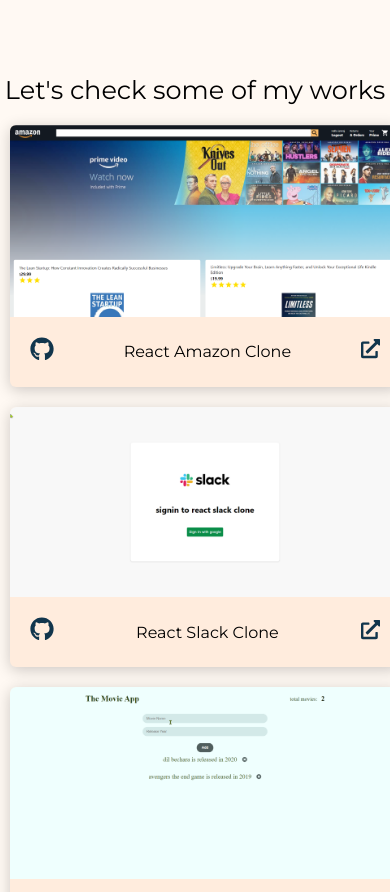
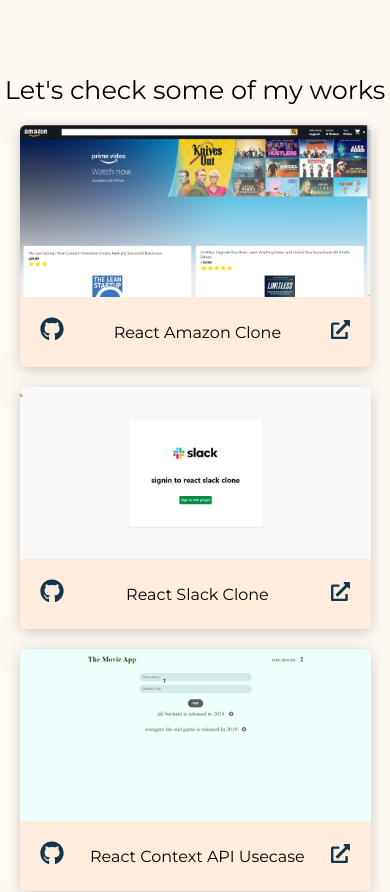
Before and after one commit to sairajchouhan/my-portfolio, a React (Create React App) app: page / in a window 390 px wide. Shown: the part 860-1752 px from the top of the page. Built offline with nearby package versions, Linux system fonts and the light colour scheme; no server answers.

Commit message:
Fully Completed the task lets...goo....

```diff
--- a/src/styles/Grid.css
+++ b/src/styles/Grid.css
@@ -11,7 +11,6 @@
 .grid__item {
     background-color: #ffecdd;
     width: 100%;
-    margin: 0 10px;
     display: flex;
     flex-direction: column;
     align-items: center;
@@ -26,3 +25,10 @@
     border-top-right-radius: 6px;
     cursor: zoom-in;
 }
+
+@media (max-width: 575.98px) {
+    .grid__item {
+        width: 90%;
+        margin: 0 auto;
+    }
+}
--- a/src/styles/Works.css
+++ b/src/styles/Works.css
@@ -64,5 +64,3 @@
 
 
 }
-
-@media (min-width: 575.98px) and (max-width: 768px) {}
```
Also changed, not shown: src/styles/LightboxImg.css (deleted, +0 -12 lines).
